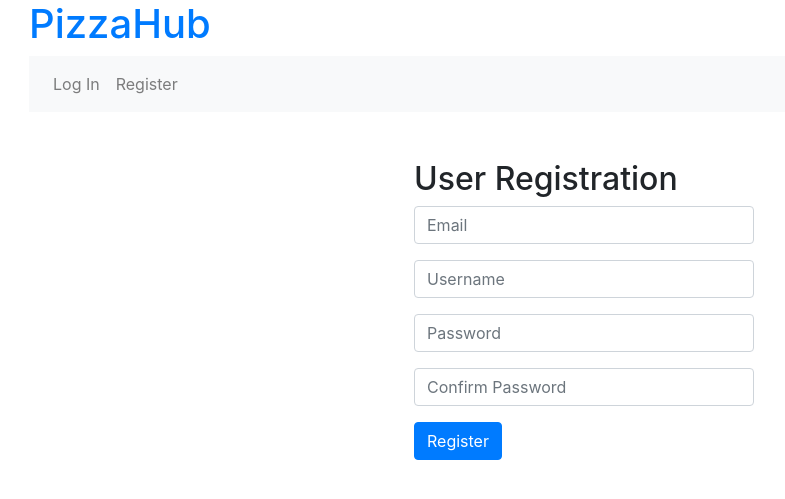
After one commit to holistudio/CS50-Projects, a Django app: page /register/ in a window 1280 px wide. The commit adds this page. Shown: the top 499 px of the page, without its empty margins (56-841 px from the left). Run offline with Django 3.2, Linux system fonts and the light colour scheme; some libraries are stand-ins or nearby versions.

Commit message:
user registration

```diff
--- a/Project3/orders/templates/orders/base.html
+++ b/Project3/orders/templates/orders/base.html
@@ -27,7 +27,7 @@
                         <a class="nav-link" href="{% url 'orders:login' %}">Log In</a>
                     </li>
                    	<li class="nav-item">
-                        <a href="" class="nav-link">Register</a>
+                        <a href="{% url 'orders:register' %}" class="nav-link">Register</a>
                     </li>
                     {% endif %}
 
--- /dev/null
+++ b/Project3/orders/templates/orders/register.html
@@ -0,0 +1,32 @@
+{% extends "orders/base.html" %}
+
+{% block body %}
+    <div class="container col-4">
+    <h2>User Registration</h2>
+
+    {% if message %}
+	    <div class="alert alert-danger" role="alert">
+	        {{ message }}
+	    </div>
+	{% endif %}
+    <form action="{% url 'orders:register' %}" method="post" autocomplete="off">
+        {% csrf_token %}
+    	<div class="form-group">
+            <input  class="form-control" name="email" placeholder="Email">
+        </div>
+        <div class="form-group">
+            <input class="form-control" name="username" placeholder="Username">
+        </div>
+        <div class="form-group">
+            <input type="password" class="form-control" name="password" placeholder="Password">
+        </div>
+        <div class="form-group">
+            <input type="password" class="form-control" name="pw-conf" placeholder="Confirm Password">
+        </div>
+        <div class="form-group">
+            <input class="btn btn-primary" type="submit" value="Register">
+        </div>
+
+    </form>
+    </div>
+{% endblock %}
--- a/Project3/orders/urls.py
+++ b/Project3/orders/urls.py
@@ -6,6 +6,7 @@ app_name = 'orders'
 
 urlpatterns = [
 	path("", views.index, name="index"),
-	path("login", views.login_view, name="login"),
-	path("logout", views.logout_view, name="logout")
+	path("login/", views.login_view, name="login"),
+	path("logout/", views.logout_view, name="logout"),
+	path("register/", views.register_view, name="register")
 ]
--- a/Project3/orders/views.py
+++ b/Project3/orders/views.py
@@ -2,6 +2,8 @@ from django.contrib.auth import authenticate, login, logout
 from django.http import HttpResponse, HttpResponseRedirect
 from django.shortcuts import render
 from django.urls import reverse
+from django.contrib.auth.models import User
+from django.db import IntegrityError
 
 # Create your views here.
 
@@ -24,3 +26,30 @@ def login_view(request):
 def logout_view(request):
     logout(request)
     return HttpResponseRedirect(reverse("orders:index"))
+
+def register_view(request):
+	if request.method =="POST":
+
+		# Get form information.
+		username = request.POST["username"]
+		email = request.POST["email"]
+		password = request.POST["password"]
+		confirm = request.POST["pw-conf"]
+
+		#make sure password match
+		if password != confirm:
+			return render(request, "orders/register.html", {"message": "Passwords do not match"})
+		#make sure username does not already exist
+		try:
+			user = User.objects.create_user(username, email, password)
+		except IntegrityError as e:
+			if(str(e.__cause__)=='UNIQUE constraint failed: auth_user.username'):
+				return render(request, "orders/register.html", {"message": "Username already exists"})
+			else:
+				return render(request, "orders/register.html", {"message": "Invalid inputs"})
+		else:
+			#add username and password to database
+			user.save()
+			return HttpResponseRedirect(reverse("orders:index"))
+	else:
+		return render(request, "orders/register.html")
```
Also changed, not shown: Project3/db.sqlite3.
